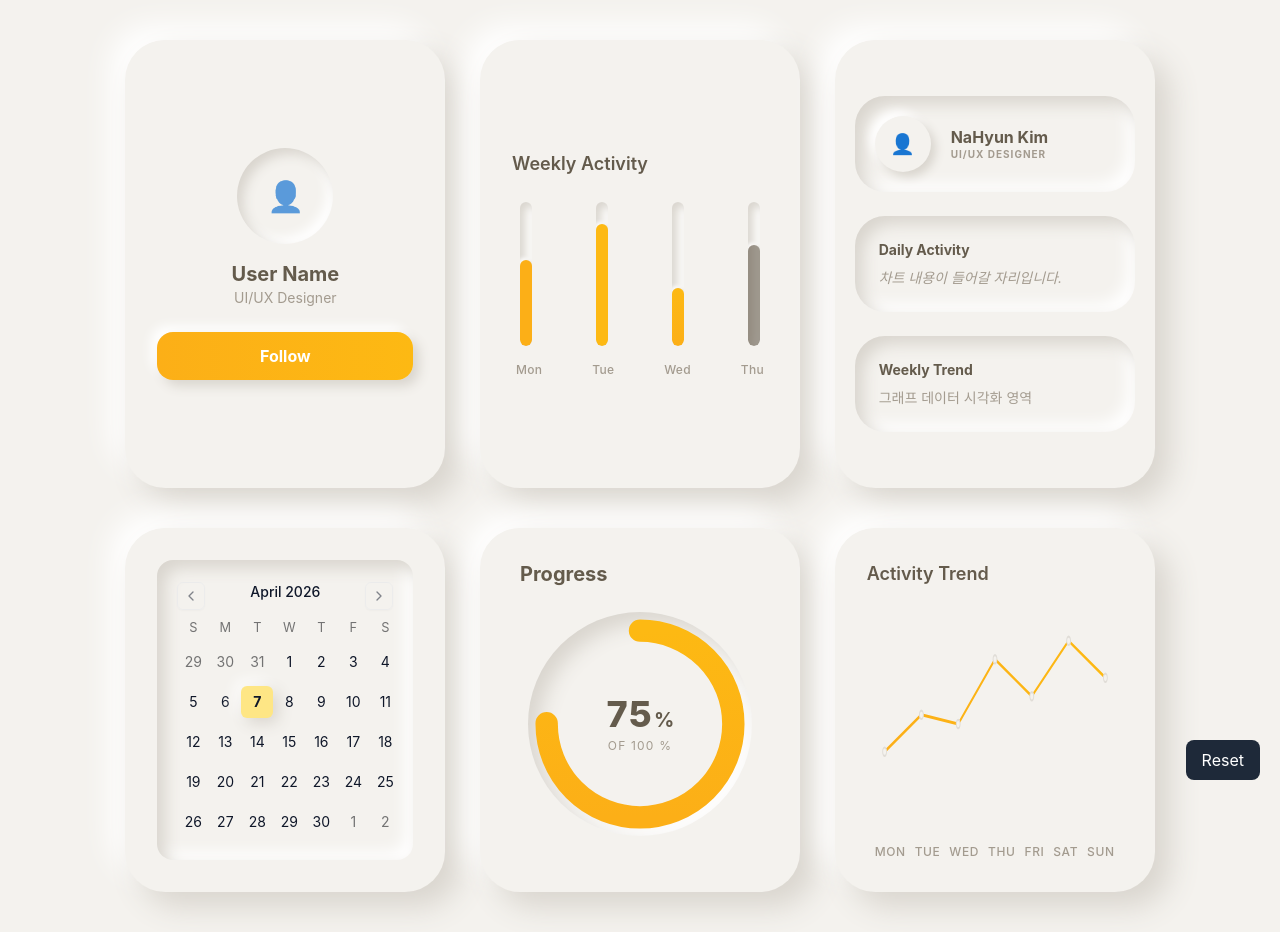
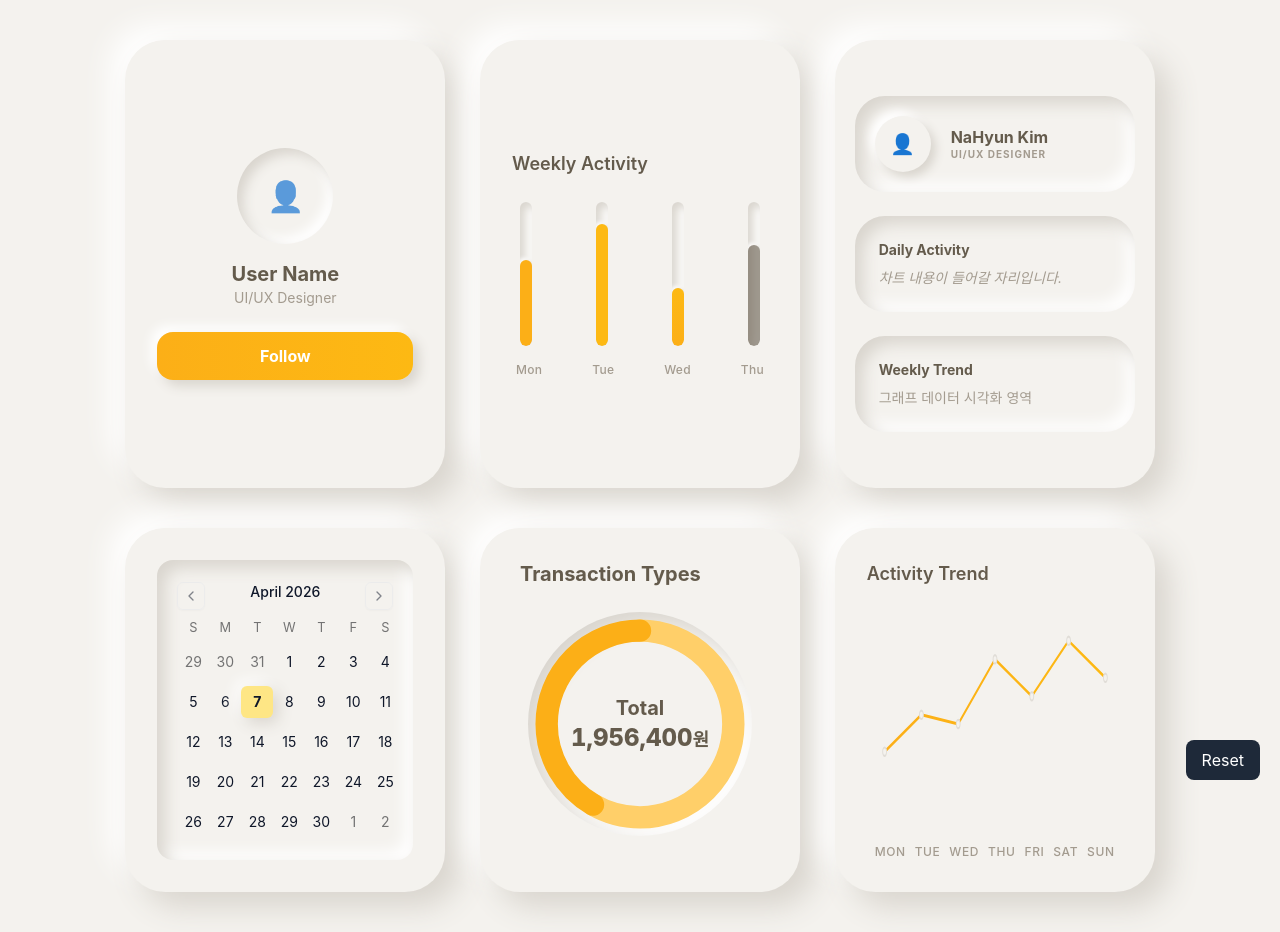
Before and after one commit to 20260304-KB7-27/KB-Year, a Vue app: page /dashboard in a window 1280 px wide. Built offline with nearby package versions, Linux system fonts and the light colour scheme; data requests are answered from the project's data file.

Commit message:
CAV-42 [feat] 출금 유형 비율 차트 기능 추가

```diff
--- a/src/components/PieChart.vue
+++ b/src/components/PieChart.vue
@@ -1,5 +1,5 @@
 <script setup>
-import { computed } from 'vue';
+import { computed, ref } from 'vue';
 
 const props = defineProps({
   title: {
@@ -14,23 +14,49 @@ const props = defineProps({
     type: Number,
     default: 100,
   },
+  data: {
+    type: Array,
+    required: true,
+  },
   unit: {
     type: String,
     default: '%',
   },
 });
 
+const hoveredItem = ref(null);
+
 const percentage = computed(() => {
   if (props.total === 0) return 0;
   return Math.min(100, Math.round((props.value / props.total) * 100));
 });
 
+// 컴퓨티드 속성 내 계산 예시 (가사 코드)
+const chartSegments = computed(() => {
+  const total = props.data.reduce((sum, item) => sum + item.value, 0);
+  const radius = 50;
+  const circumference = 2 * Math.PI * radius;
+
+  let currentOffset = 0;
+
+  return props.data.map((item) => {
+    const segmentValue = item.value;
+    const segmentLength = (segmentValue / total) * circumference;
+    const strokeArray = `${segmentLength} ${circumference - segmentLength}`;
+    const strokeDashoffset = circumference - currentOffset;
+
+    currentOffset += segmentLength;
+
+    return {
+      ...item,
+      strokeArray,
+      strokeDashoffset,
+    };
+  });
+});
+
 const radius = 50;
 const circumference = 2 * Math.PI * radius;
-
-const strokeDashoffset = computed(() => {
-  return circumference - (circumference * percentage.value) / 100;
-});
 </script>
 <template>
   <div class="flex flex-col items-center">
@@ -47,48 +73,46 @@ const strokeDashoffset = computed(() => {
         viewBox="0 0 120 120"
         class="w-full h-full -rotate-90 transform relative z-10"
       >
-        <defs>
-          <linearGradient
-            id="yellowGrad"
-            x1="0%"
-            y1="0%"
-            x2="100%"
-            y2="0%"
-          >
-            <stop
-              offset="0%"
-              stop-color="#fcaf17"
-            />
-            <stop
-              offset="100%"
-              stop-color="#fdb913"
-            />
-          </linearGradient>
-        </defs>
-
         <circle
+          v-for="(segment, index) in chartSegments"
+          :key="index"
           cx="60"
           cy="60"
           :r="radius"
           fill="none"
-          stroke="url(#yellowGrad)"
+          :stroke="segment.color"
           stroke-width="12"
           stroke-linecap="round"
-          class="transition-all duration-500 ease-out"
+          class="transition-all duration-300 ease-out"
           :style="{
-            strokeDasharray: circumference,
-            strokeDashoffset: strokeDashoffset,
+            strokeDasharray: segment.strokeArray,
+            strokeDashoffset: segment.strokeDashoffset,
           }"
+          @mouseover="hoveredItem = segment"
+          @mouseleave="hoveredItem = null"
         />
       </svg>
 
       <div class="absolute flex flex-col items-center z-20">
-        <p class="text-4xl font-extrabold text-[#645b4c] tabular-nums">
-          {{ value }}<span class="text-xl font-bold ml-0.5">{{ unit }}</span>
-        </p>
-        <p class="text-xs text-[#a39b8f] tracking-widest uppercase mt-1">
-          of {{ total }} {{ unit }}
-        </p>
+        <template v-if="hoveredItem">
+          <p class="text-xl font-bold text-[#645b4c]">{{ hoveredItem.type }}</p>
+          <p class="text-2xl font-extrabold text-[#645b4c] tabular-nums">
+            {{ hoveredItem.value.toLocaleString() }}<span class="text-lg">원</span>
+            <!-- {{
+              Math.round(
+                (hoveredItem.value / chartSegments.reduce((sum, s) => sum + s.value, 0)) * 100
+              )
+            }} -->
+            <!-- <span class="text-lg">{{ unit }}</span> -->
+          </p>
+        </template>
+        <template v-else>
+          <p class="text-xl font-bold text-[#645b4c]">Total</p>
+          <p class="text-2xl font-extrabold text-[#645b4c] tabular-nums">
+            {{ chartSegments.reduce((sum, s) => sum + s.value, 0).toLocaleString()
+            }}<span class="text-lg">원</span>
+          </p>
+        </template>
       </div>
     </div>
   </div>
--- a/src/pages/MainPage.vue
+++ b/src/pages/MainPage.vue
@@ -1,7 +1,7 @@
 <script setup>
 import draggable from 'vuedraggable';
 
-import { ref } from 'vue';
+import { ref, onMounted, computed } from 'vue';
 import { today, getLocalTimeZone } from '@internationalized/date';
 
 import { Calendar } from '@/components/ui/calendar';
@@ -12,8 +12,38 @@ import { weeklyActivity } from '@/data/activity';
 import PieChart from '@/components/PieChart.vue';
 import LineChart from '@/components/LineChart.vue';
 import DashboardContainer from '@/components/CardsContainer.vue';
+import { useTransactionStore } from '@/stores/transaction.js';
 
+const transaction = useTransactionStore();
 const date = ref(today(getLocalTimeZone()));
+
+// 전체 송금 데이터 (반응형 상태)
+const monthlyTrans = computed(() => transaction.monthlyTrans);
+
+// 총 금액 계산
+const totalAmount = computed(() => {
+  if (!monthlyTrans.value || monthlyTrans.value.length === 0) return 0;
+  return monthlyTrans.value.reduce((sum, t) => sum + t.amount, 0);
+});
+
+// PieChart 데이터 계산
+const pieData = computed(() => {
+  const transferSum = monthlyTrans.value
+    .filter((t) => t.type === 'TRANSFER')
+    .reduce((sum, t) => sum + t.amount, 0);
+  const paymentSum = monthlyTrans.value
+    .filter((t) => t.type === 'PAYMENT')
+    .reduce((sum, t) => sum + t.amount, 0);
+  return [
+    { type: 'TRANSFER', value: transferSum, color: '#ffcf69' }, // 밝은 노란색
+    { type: 'PAYMENT', value: paymentSum, color: '#fcaf17' }, // 어두운 노란색
+  ];
+});
+
+//
+onMounted(() => {
+  transaction.getUserTransaction(1);
+});
 
 const user = {
   name: 'User Name',
@@ -94,7 +124,9 @@ const resetLayout = () => {
 
             <PieChart
               v-else-if="element.type === 'pie'"
-              :value="myValue"
+              title="Transaction Types"
+              :value="100"
+              :data="pieData"
               :total="100"
               unit="%"
             />
--- /dev/null
+++ b/src/stores/transaction.js
@@ -0,0 +1,24 @@
+import { ref, computed } from 'vue';
+import { defineStore } from 'pinia';
+import axios from 'axios';
+
+export const useTransactionStore = defineStore('transaction', () => {
+  const monthlyTrans = ref([]);
+
+  const getUserTransaction = async (id) => {
+    try {
+      const uri = 'http://localhost:3000/transactions';
+      const response = await axios.get(`${uri}?senderId=${id}`);
+
+      if (response.status === 200) {
+        // response.data를 배열 상태에 직접 할당합니다.
+        monthlyTrans.value = response.data;
+        console.log('데이터를 성공적으로 불러왔습니다:', monthlyTrans.value);
+      }
+    } catch (error) {
+      console.error('데이터를 불러오는데 실패했습니다:', error);
+    }
+  };
+
+  return { monthlyTrans, getUserTransaction };
+});
```
